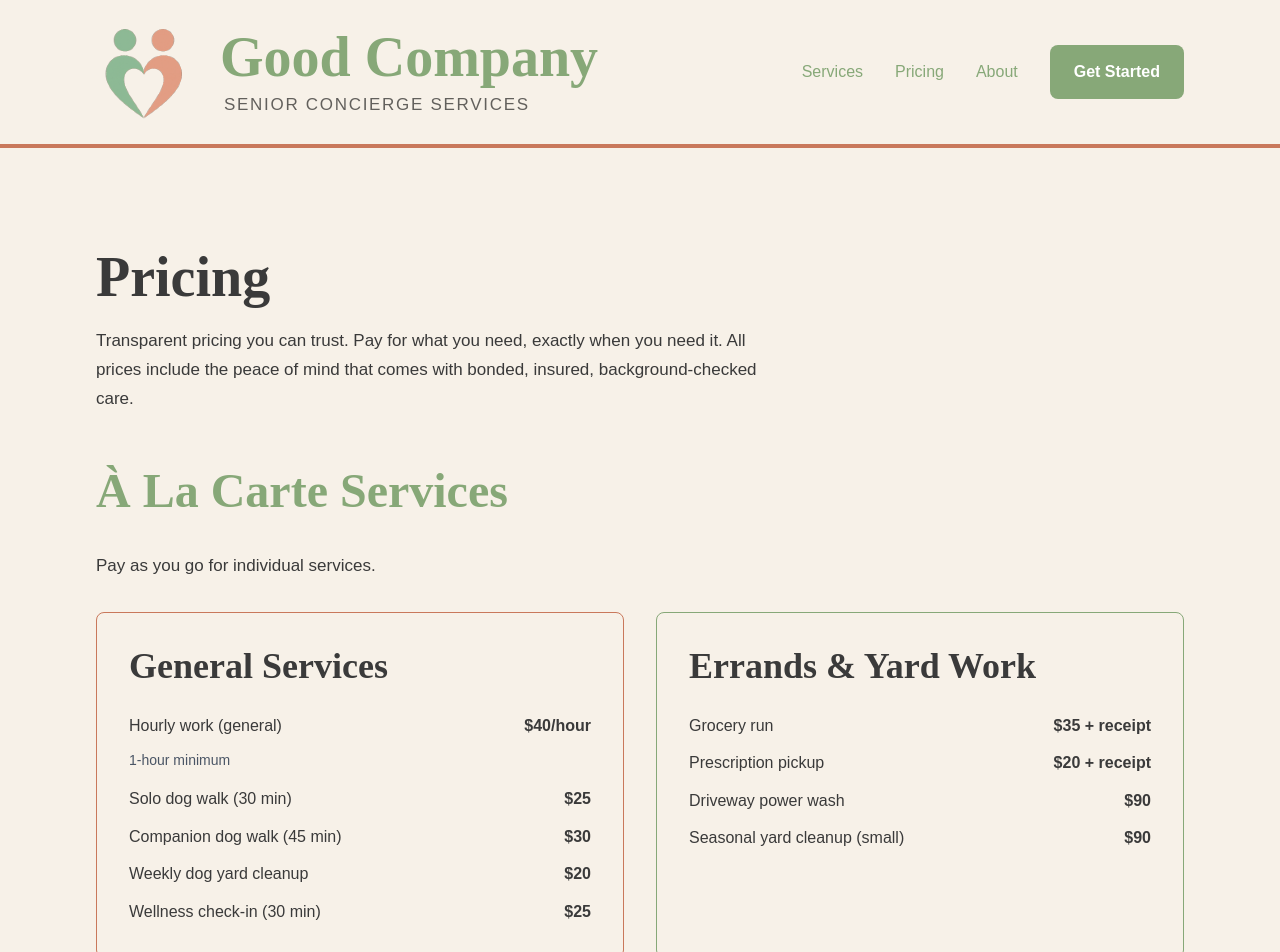
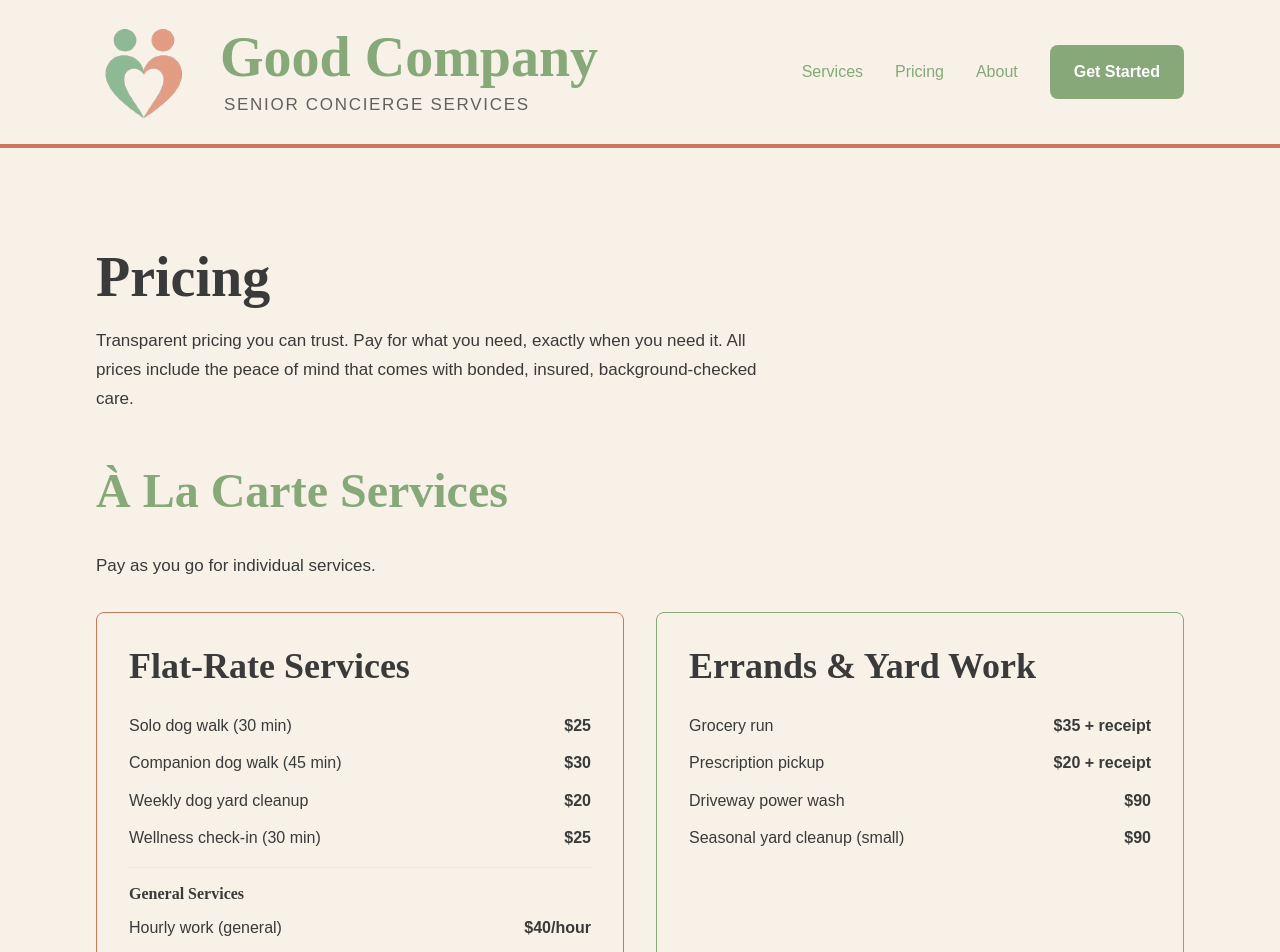
Before and after one commit to GoodCompanySCS/goodcompany-scs, a Next.js app: page /pricing in a window 1280 px wide. Shown: the top 952 px of the page. Built offline with nearby package versions, Linux system fonts and the light colour scheme.

Commit message:
Update page.tsx

```diff
--- a/app/pricing/page.tsx
+++ b/app/pricing/page.tsx
@@ -17,14 +17,9 @@ export default function Pricing() {
 
             <div className="grid grid-cols-1 md:grid-cols-2 gap-8">
               <div style={{ borderColor: 'var(--terracotta)', borderWidth: '1px' }} className="p-8 rounded-lg">
-                <h3 className="mb-6">General Services</h3>
+                <h3 className="mb-6">Flat-Rate Services</h3>
                 <ul className="space-y-3">
                   <li className="flex justify-between">
-                    <span>Hourly work (general)</span>
-                    <span className="font-semibold">$40/hour</span>
-                  </li>
-                  <li className="text-sm text-gray-600">1-hour minimum</li>
-                  <li className="flex justify-between mt-4">
           <span>Solo dog walk (30 min)</span>
           <span className="font-semibold">$25</span>
         </li>
@@ -40,6 +35,14 @@ export default function Pricing() {
           <span>Wellness check-in (30 min)</span>
           <span className="font-semibold">$25</span>
         </li>
+        <li className="pt-4 mt-4 border-t border-gray-200">
+          <h4 className="font-semibold mb-3">General Services</h4>
+        </li>
+        <li className="flex justify-between">
+          <span>Hourly work (general)</span>
+          <span className="font-semibold">$40/hour</span>
+        </li>
+        <li className="text-sm text-gray-600">1-hour minimum</li>
                 </ul>
               </div>
 
```
Lines whose indentation alone changed are shown as unchanged.
